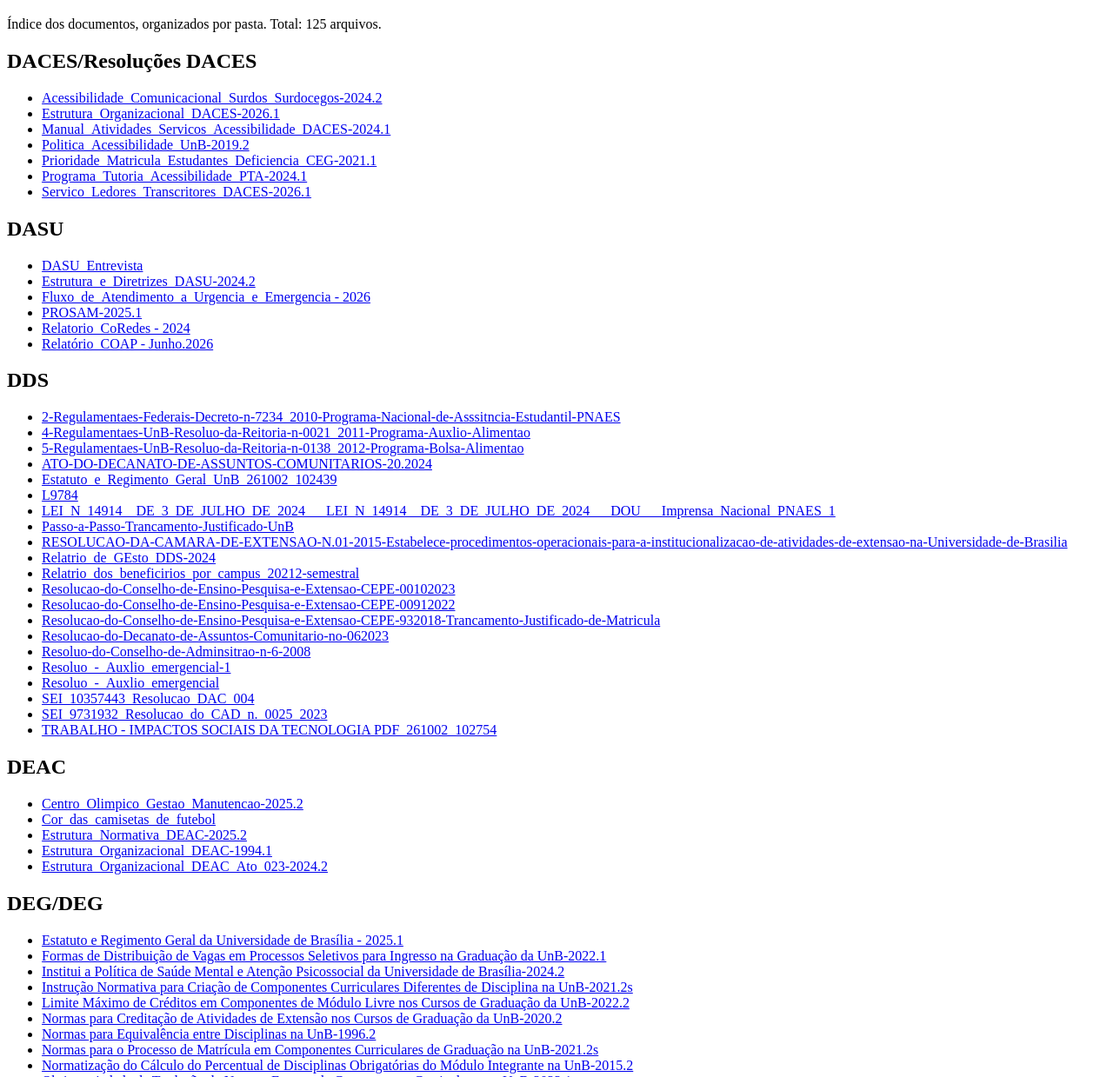
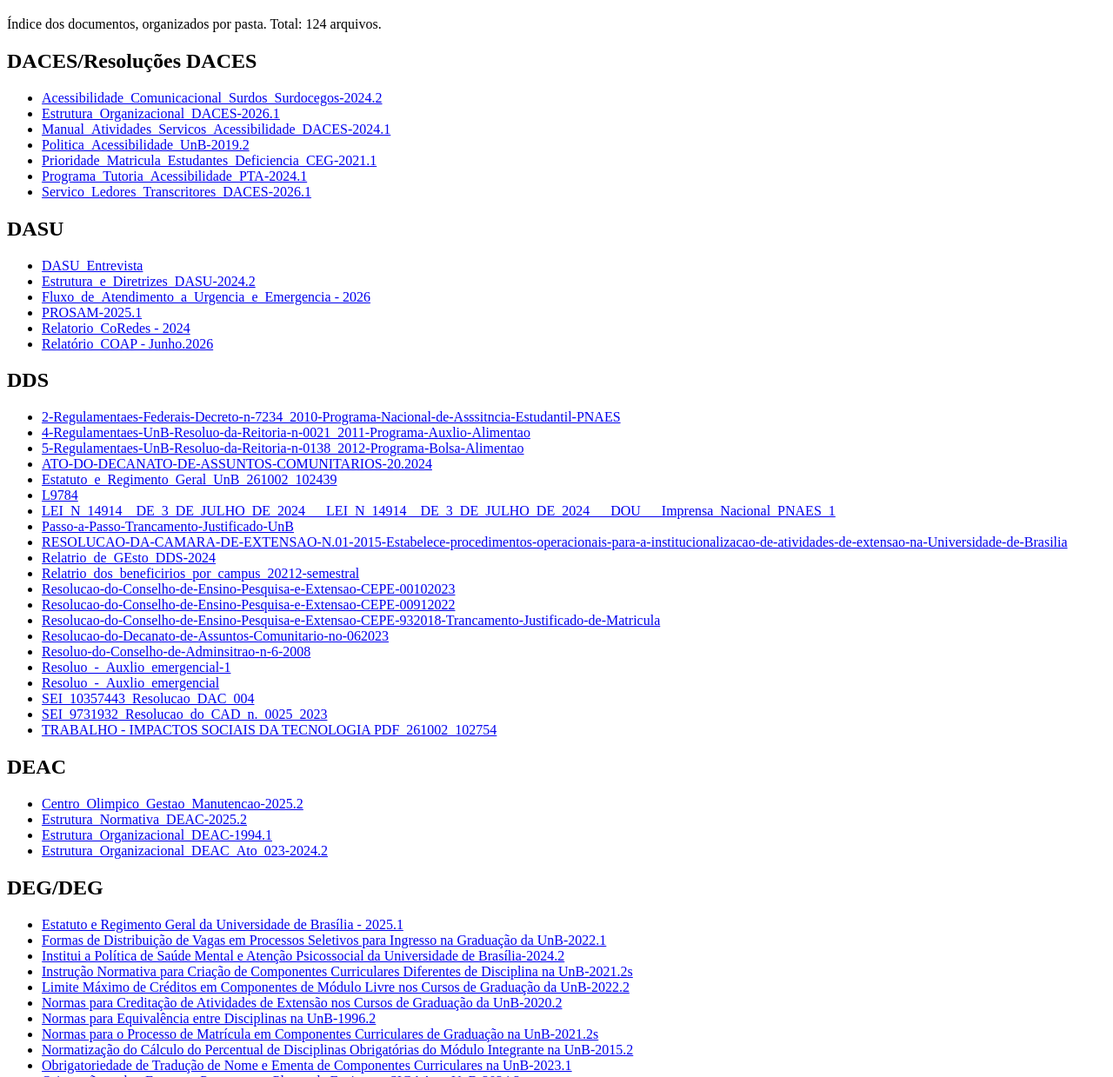
Before and after one commit to obc-unb/base_de_conhecimento, a plain HTML site: page index.html in a window 1280 px wide. Shown: the part 61-1300 px from the top of the page at 87% size. Drawn offline with Linux system fonts and the light colour scheme.

Commit message:
Atualiza índice

```diff
--- a/index.html
+++ b/index.html
@@ -7,7 +7,7 @@
 </head>
 <body>
   <h1>Base de Conhecimento</h1>
-  <p>Índice dos documentos, organizados por pasta. Total: 125 arquivos.</p>
+  <p>Índice dos documentos, organizados por pasta. Total: 124 arquivos.</p>
   <h2>DACES/Resoluções DACES</h2>
   <ul>
     <li><a href="https://obc-unb.github.io/base_de_conhecimento/DACES/Resolu%C3%A7%C3%B5es%20DACES/Acessibilidade_Comunicacional_Surdos_Surdocegos-2024.2.pdf">Acessibilidade_Comunicacional_Surdos_Surdocegos-2024.2</a></li>
@@ -54,7 +54,6 @@
   <h2>DEAC</h2>
   <ul>
     <li><a href="https://obc-unb.github.io/base_de_conhecimento/DEAC/Centro_Olimpico_Gestao_Manutencao-2025.2.pdf">Centro_Olimpico_Gestao_Manutencao-2025.2</a></li>
-    <li><a href="https://obc-unb.github.io/base_de_conhecimento/DEAC/Cor_das_camisetas_de_futebol.pdf">Cor_das_camisetas_de_futebol</a></li>
     <li><a href="https://obc-unb.github.io/base_de_conhecimento/DEAC/Estrutura_Normativa_DEAC-2025.2.pdf">Estrutura_Normativa_DEAC-2025.2</a></li>
     <li><a href="https://obc-unb.github.io/base_de_conhecimento/DEAC/Estrutura_Organizacional_DEAC-1994.1.pdf">Estrutura_Organizacional_DEAC-1994.1</a></li>
     <li><a href="https://obc-unb.github.io/base_de_conhecimento/DEAC/Estrutura_Organizacional_DEAC_Ato_023-2024.2.pdf">Estrutura_Organizacional_DEAC_Ato_023-2024.2</a></li>
```
